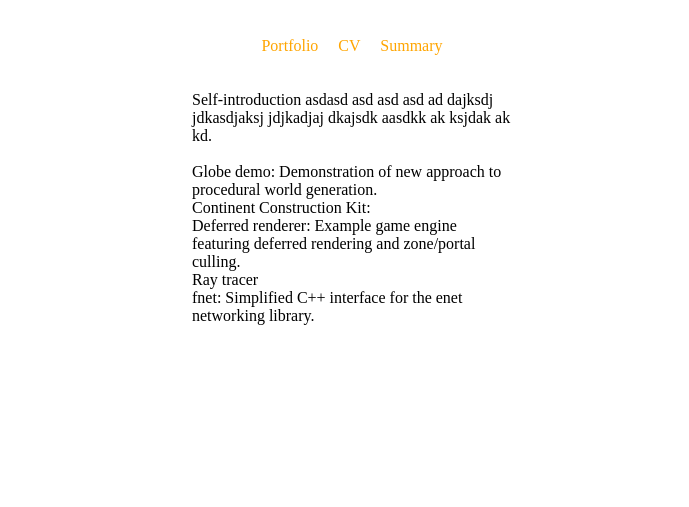
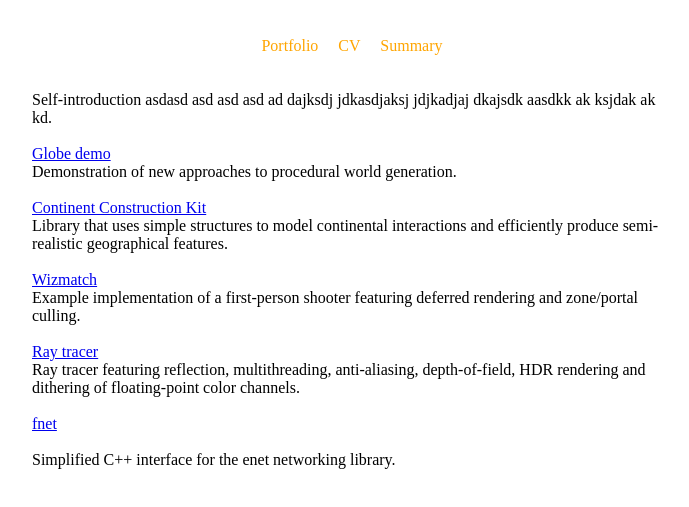
Before and after one commit to frmr/frmr.github.io, a plain HTML site: page index.html in a window 1280 px wide. Shown: the part 61-568 px from the top of the page, without its empty margins (288-977 px from the left). Drawn offline with Linux system fonts and the light colour scheme.

Commit message:
Improved formatting.

```diff
--- a/index.html
+++ b/index.html
@@ -8,7 +8,7 @@
     </head>
 
     <body>
-        <div style="margin:auto; max-width:20em">
+        <div style="margin:auto; max-width:40em">
             <div style="text-align:center">
                 <h1>
                     Tom Farmer
@@ -39,7 +39,6 @@
 
         <div style="text-align:left">
 
-
             <br>
             <br>
 
@@ -48,23 +47,58 @@
             <br>
             <br>
 
-        Globe demo:                 Demonstration of new approach to procedural world generation.
+            <a href="/globe.html">
+                Globe demo
+            </a>
 
             <br>
 
-        Continent Construction Kit:
+            Demonstration of new approaches to procedural world generation.
+
+            <br>
+            <br>
+
+            <a href="/cck.html">
+                Continent Construction Kit
+            </a>
 
             <br>
 
-        Deferred renderer:          Example game engine featuring deferred rendering and zone/portal culling.
+            Library that uses simple structures to model continental interactions and efficiently produce semi-realistic geographical features.
+
+            <br>
+            <br>
+
+            <a href="/wizmatch.html">
+                Wizmatch
+            </a>
 
             <br>
 
+            Example implementation of a first-person shooter featuring deferred rendering and zone/portal culling.
+
+            <br>
+            <br>
+
+            <a href="/raytracer.html">
                 Ray tracer
+            </a>
 
             <br>
 
-        fnet:                       Simplified C++ interface for the enet networking library.
+            Ray tracer featuring reflection, multithreading, anti-aliasing, depth-of-field, HDR rendering and dithering of floating-point color channels.
+
+            <br>
+            <br>
+
+            <a href="/fnet.html">
+                fnet
+            </a>
+
+            <br>
+            <br>
+
+            Simplified C++ interface for the enet networking library.
 
         </div>
 
```
Lines whose indentation alone changed are shown as unchanged.
